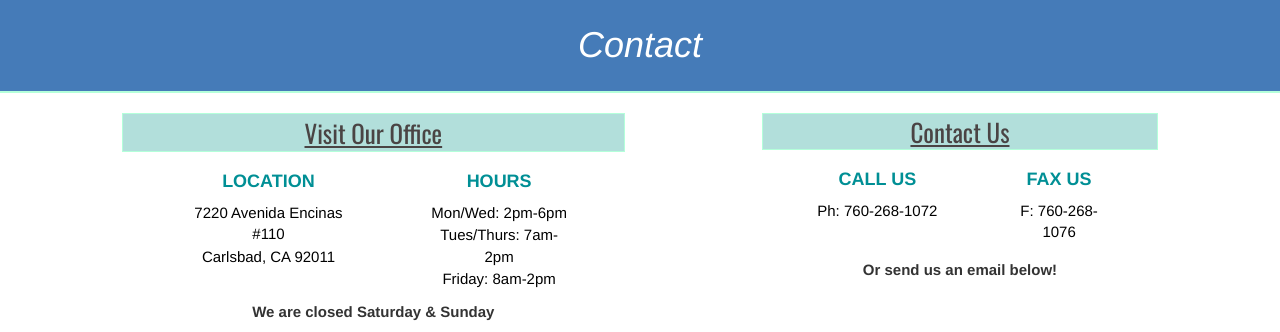
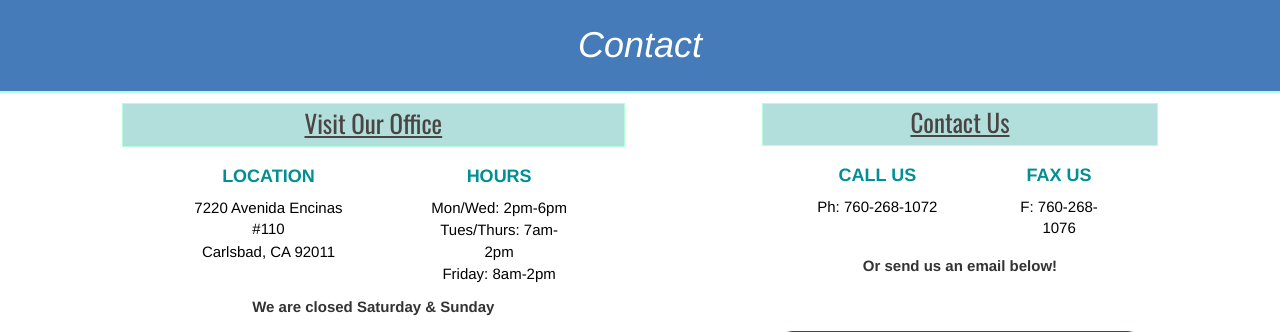
Before and after one commit to kcharner/chiro_to_publish, a PHP site: page /contact.html in a window 1280 px wide. Shown: the part 154-486 px from the top of the page. Run offline with PHP 8.4, Linux system fonts and the light colour scheme; some libraries are stand-ins or nearby versions.

Commit message:
updated padding on contact us subheader

```diff
--- a/assets/css/style.css
+++ b/assets/css/style.css
@@ -394,13 +394,9 @@
 }
 
 .emailUs {
-	background-color: #B2DFDB;
-	padding: 1%;
-	border: 1px solid #B4FFDA;
-	text-align: center;
+	padding-bottom: 2%;
 	font-size: 25px;
 	text-decoration: underline;
-	font-family: Oswald;
 	color: #4A4444;
 	width: 100%;
 }
@@ -423,6 +419,10 @@
 	padding: 2%;
 	font-weight: bold;
 	font-size: 15px;
+}
+
+#contact {
+	padding-bottom: 2.5%;
 }
 
 #emailForm {
--- a/contact.html
+++ b/contact.html
@@ -62,7 +62,7 @@
 	<h1 id="headline">Contact</h1>
 	<!-- location info -->
 	<section class="col-lg-5 col-lg-offset-1">
-		<h4 class="emailUs">Visit Our Office</h4>
+		<h4 class="emailUs subHeaders">Visit Our Office</h4>
 		<div class="col-sm-5 col-sm-offset-1">
 			<h5 class="contactDetails">LOCATION</h5>
 			<p class="details">7220 Avenida Encinas #110</p>
@@ -81,7 +81,7 @@
 	</section>
 	<!-- contact info -->
 	<section class="col-lg-4 col-lg-offset-1">
-		<h4 class="emailUs">Contact Us</h4>
+		<h4 class="emailUs subHeaders" id="contact">Contact Us</h4>
 		<div class="col-sm-5 col-sm-offset-1">
 			<h5 class="contactDetails">CALL US</h5>
 			<p class="details">Ph: 760-268-1072</p>
```
